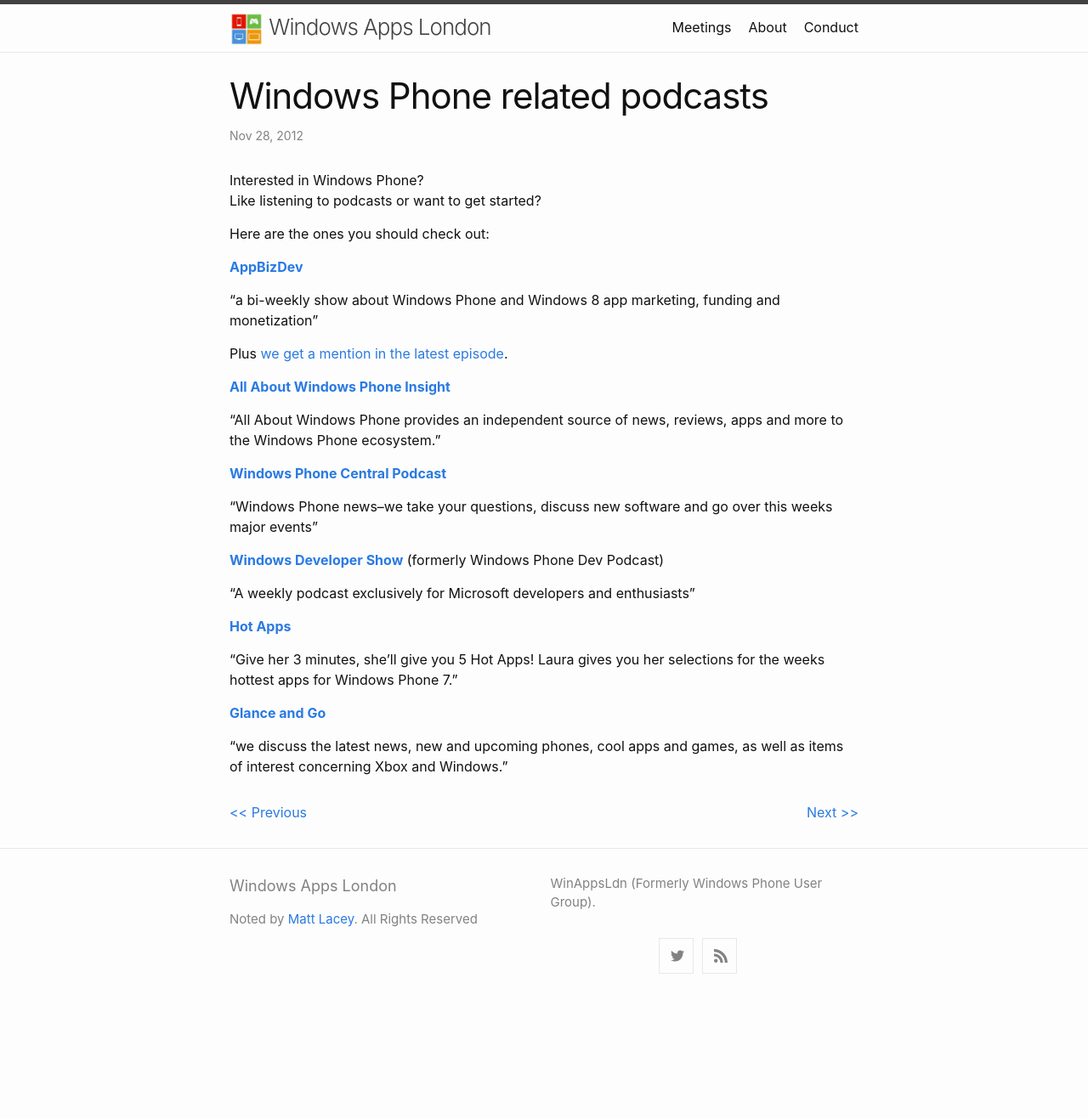
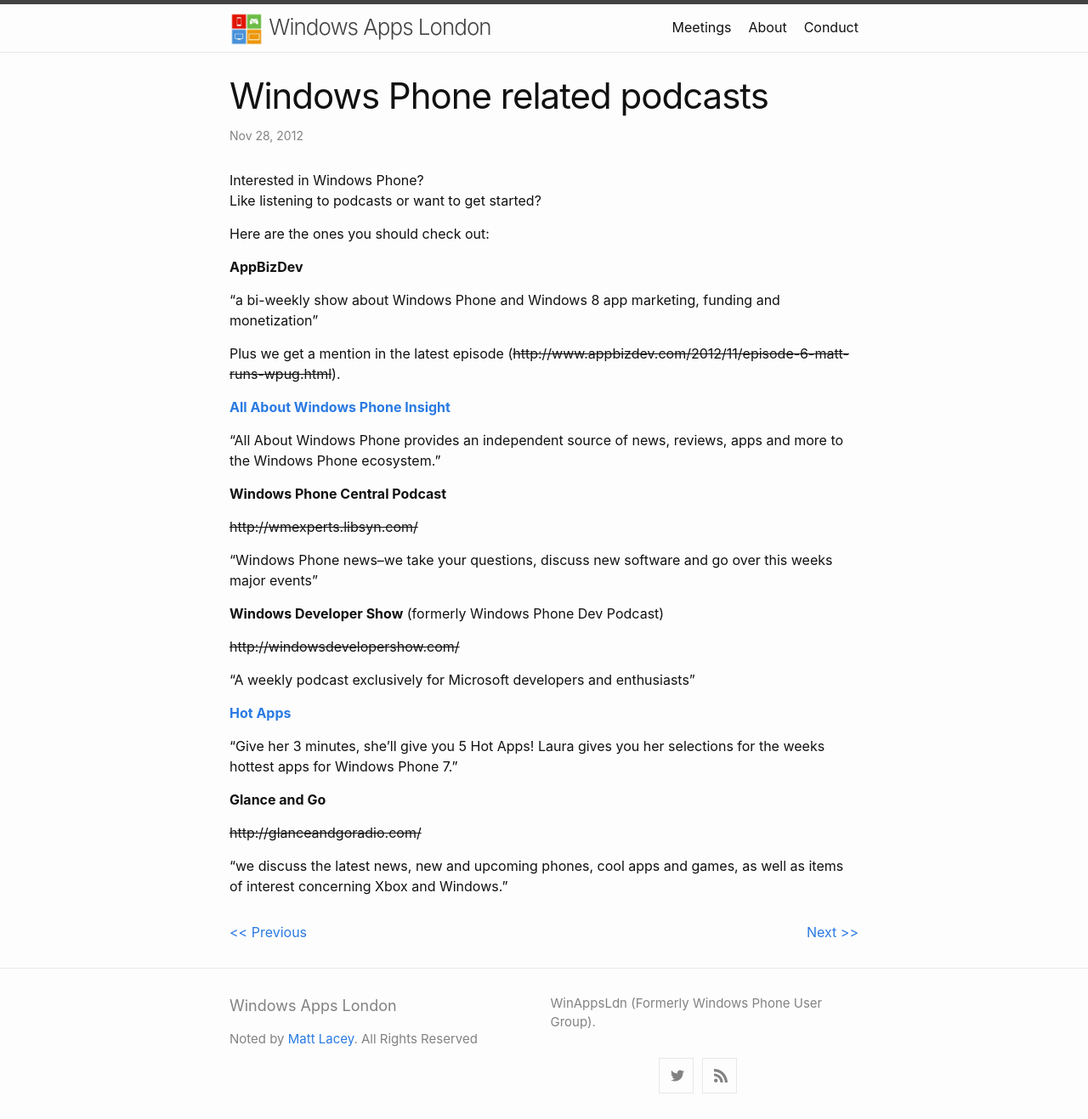
Before and after one commit to mrlacey/winappsldn, a Jekyll site: the page built from _posts/2012-11-28-Windows-Phone-related-podcasts.md, in a window 1280 px wide. Shown: the whole page at 85% size. Built offline with Jekyll 4.4.1, drawn with Linux system fonts in a browser that asks for light colours; before the commit the page ends 1176 px from its top, so only the background shows below that.

Commit message:
removing more dead links

```diff
--- a/_posts/2012-11-28-Windows-Phone-related-podcasts.md
+++ b/_posts/2012-11-28-Windows-Phone-related-podcasts.md
@@ -9,21 +9,25 @@
 
 Here are the ones you should check out:
 
-**[AppBizDev](http://www.appbizdev.com/)**
+**AppBizDev**
 
 "a bi-weekly show about Windows Phone and Windows 8 app marketing, funding and monetization"
 
-Plus [we get a mention in the latest episode](http://www.appbizdev.com/2012/11/episode-6-matt-runs-wpug.html).
+Plus we get a mention in the latest episode (~~http&#58;&#47;&#47;www.appbizdev.com/2012/11/episode-6-matt-runs-wpug.html~~).
 
 **[All About Windows Phone Insight](http://allaboutwindowsphone.com/media/)**
 
 "All About Windows Phone provides an independent source of news, reviews, apps and more to the Windows Phone ecosystem."
 
-**[Windows Phone Central Podcast](http://wmexperts.libsyn.com/)**
+**Windows Phone Central Podcast**
+
+~~http&#58;&#47;&#47;wmexperts.libsyn.com/~~
 
 "Windows Phone news--we take your questions, discuss new software and go over this weeks major events"
 
-**[Windows Developer Show](http://windowsdevelopershow.com/)** (formerly Windows Phone Dev Podcast)
+**Windows Developer Show** (formerly Windows Phone Dev Podcast)
+
+~~http&#58;&#47;&#47;windowsdevelopershow.com/~~
 
 "A weekly podcast exclusively for Microsoft developers and enthusiasts"
 
@@ -31,6 +35,8 @@
 
 "Give her 3 minutes, she'll give you 5 Hot Apps! Laura gives you her selections for the weeks hottest apps for Windows Phone 7."
 
-**[Glance and Go](http://glanceandgoradio.com/)**
+**Glance and Go**
+
+~~http&#58;&#47;&#47;glanceandgoradio.com/~~
 
 "we discuss the latest news, new and upcoming phones, cool apps and games, as well as items of interest concerning Xbox and Windows."
```
Also changed, not shown: _posts/2013-09-29-Future-Cities-Hackathon.md (+3 -3 lines), _posts/2014-09-04-Help-to-finish-or-improve-your-app.md (+1 -1 lines), meetings.md (+4 -4 lines).
